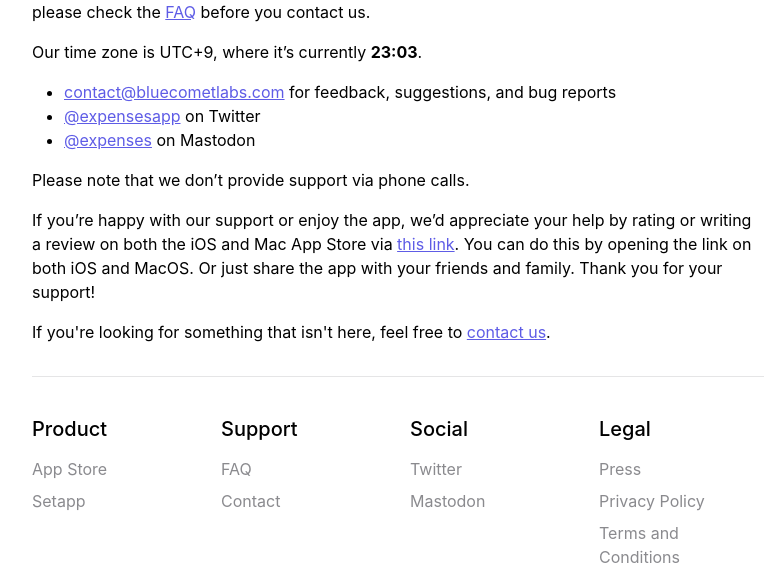
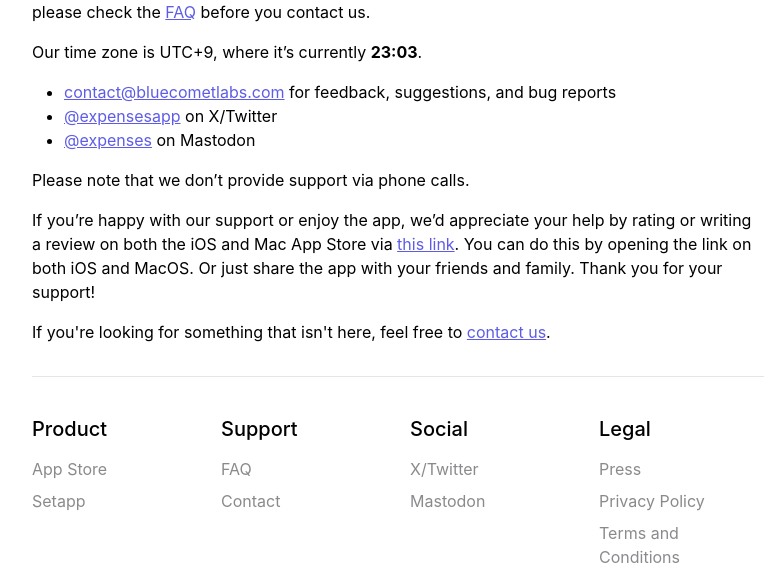
Before and after one commit to bluecometlabs/getexpenses.app, a Jekyll site: the page built from pages/contact.md, in a window 1280 px wide. Shown: the part 217-783 px from the top of the page, without its empty margins (242-1024 px from the left). Built offline with Jekyll 4.4.1, drawn with Linux system fonts in a browser that asks for light colours.

Commit message:
Update twitter link name

```diff
--- a/_includes/footer.html
+++ b/_includes/footer.html
@@ -19,7 +19,7 @@
             <div class="col-md-3 my-2">
                 <h5>Social</h5>
                 <ul class="nav flex-column ml-0">
-                    <li class="nav-item mb-2"><a href="{{ site.links.twitter }}" class="nav-link p-0">Twitter</a></li>
+                    <li class="nav-item mb-2"><a href="{{ site.links.twitter }}" class="nav-link p-0">X/Twitter</a></li>
                     <li class="nav-item mb-2"><a rel="me" href="{{ site.links.mastodon }}" class="nav-link p-0">Mastodon</a></li>
                 </ul>
             </div>
--- a/pages/contact.md
+++ b/pages/contact.md
@@ -29,7 +29,7 @@
 Our time zone is UTC+9, where it's currently <strong><span id="currentTime"></span></strong>.
 
 - [contact@bluecometlabs.com](mailto:contact@bluecometlabs.com) for feedback, suggestions, and bug reports
-- [@expensesapp]({{ site.links.twitter }}) on Twitter
+- [@expensesapp]({{ site.links.twitter }}) on X/Twitter
 - [@expenses]({{ site.links.mastodon }}) on Mastodon
 
 Please note that we don't provide support via phone calls.
```
